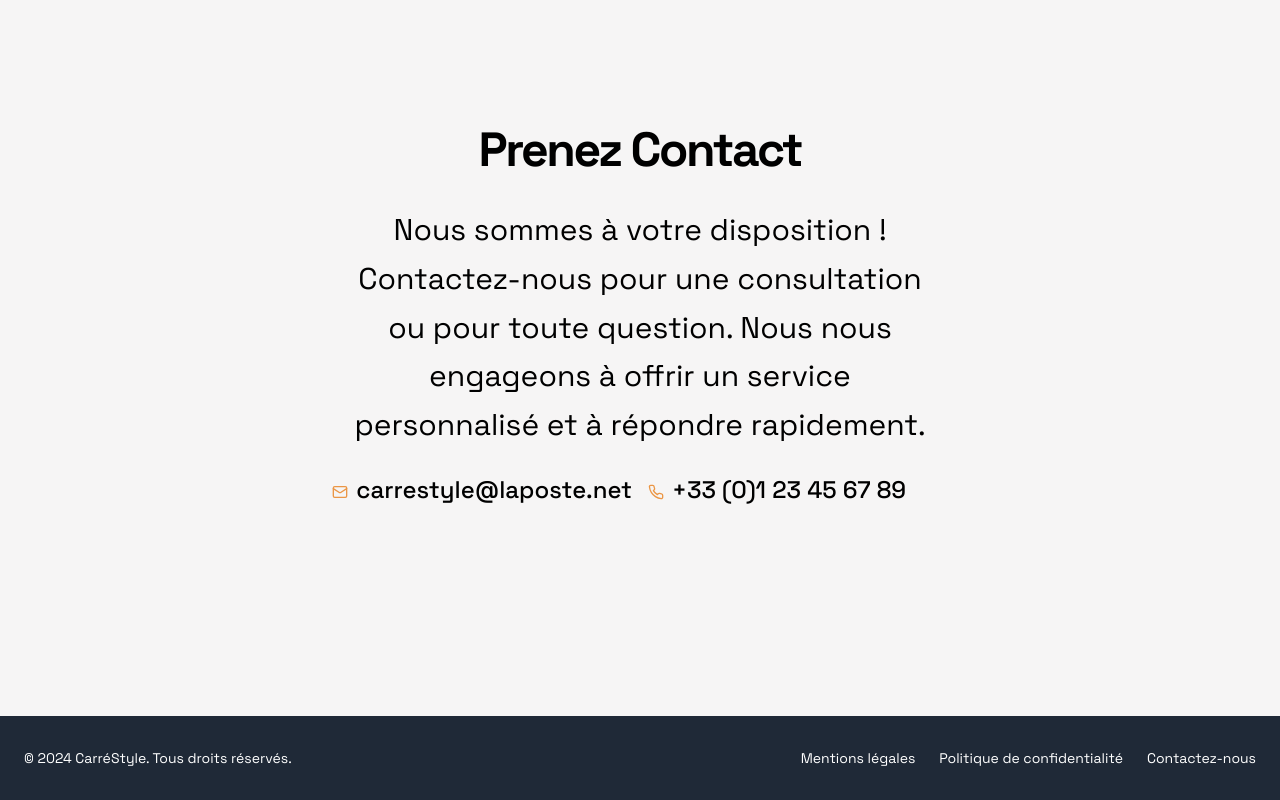
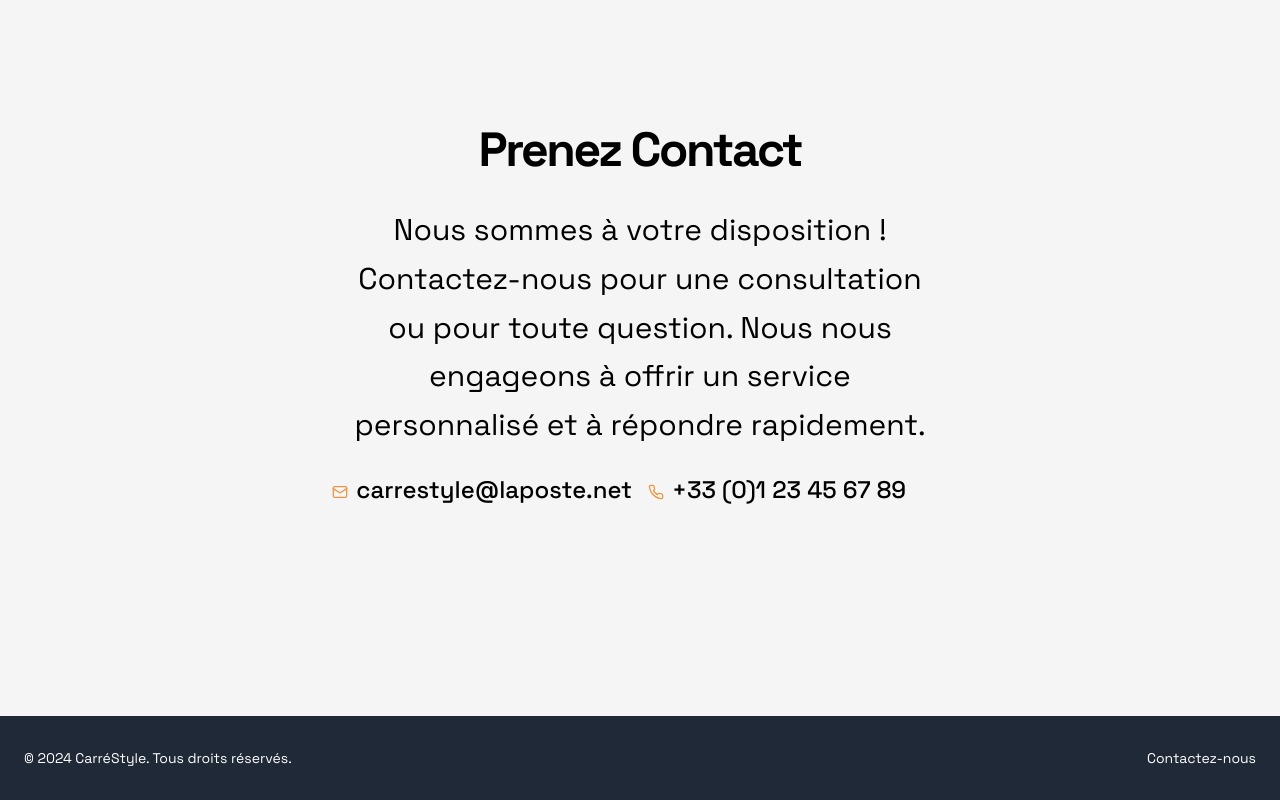
Before and after one commit to All-Khwarizmi/carrestyle, a Next.js app: page / in a window 1280 px wide. Shown: the part 2009-2809 px from the top of the page. Built offline with nearby package versions, Linux system fonts and the light colour scheme.

Commit message:
📦 NEW: Update footer

```diff
--- a/app/components/Footer.tsx
+++ b/app/components/Footer.tsx
@@ -7,20 +7,11 @@ export default function Footer() {
         <div className="container mx-auto px-4 md:px-6 flex flex-col md:flex-row justify-between items-center">
           <div className="mb-6 md:mb-0">
             <p className="text-sm text-center md:text-left">
-              &copy; {new Date().getFullYear()} CarréStyle. Tous
-              droits réservés.
+              &copy; {new Date().getFullYear()} CarréStyle. Tous droits
+              réservés.
             </p>
           </div>
           <div className="flex flex-col md:flex-row items-center justify-center space-y-4 md:space-y-0 md:space-x-6">
-            <a href="/mentions-legales" className="text-sm hover:underline">
-              Mentions légales
-            </a>
-            <a
-              href="/politique-de-confidentialite"
-              className="text-sm hover:underline"
-            >
-              Politique de confidentialité
-            </a>
             <a href="#contact" className="text-sm hover:underline">
               Contactez-nous
             </a>
```
